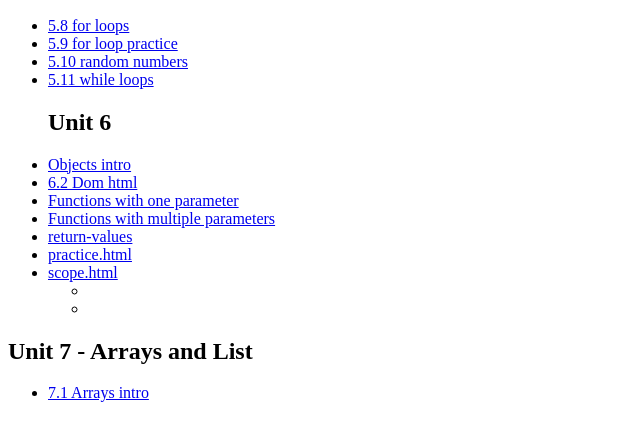
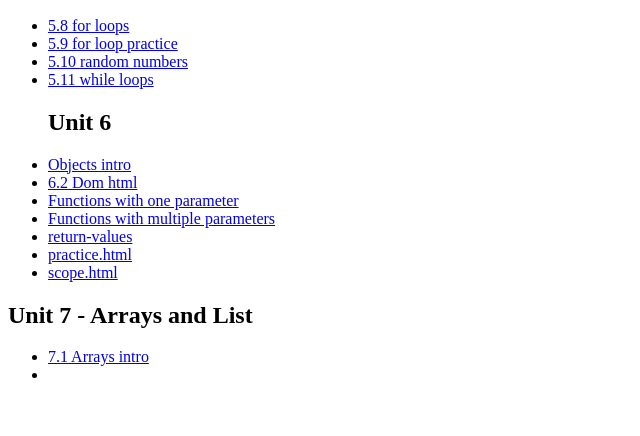
Before and after one commit to Teran2687/reference-website, a plain HTML site: page index.html in a window 1280 px wide. Shown: the part 110-546 px from the top of the page, without its empty margins (0-640 px from the left). Drawn offline with Linux system fonts and the light colour scheme.

Commit message:
adding 7.2 to index

```diff
--- a/index.html
+++ b/index.html
@@ -27,17 +27,13 @@
         <li><a href="practice.html">practice.html</a></li>
         <li><a href="scope.html">scope.html</a></li>
         <section>
-          <ul>
-            <li><a href="7.1-arrays-intro.html"></a></li>
-            <li><a href="7.2-arrays-push-pop.html"></a></li>
-          </ul>
-        </section>
       </ul>
     </section>
     <section>
       <h2> Unit 7 - Arrays and List </h2>
       <ul>
         <li><a href="7.1-arrays-intro.html">7.1 Arrays intro</a></li>
+        <li><a href="7.2-arrays-push-pop.html"></a></li>
       </ul>
     </section>
   </main>
```
